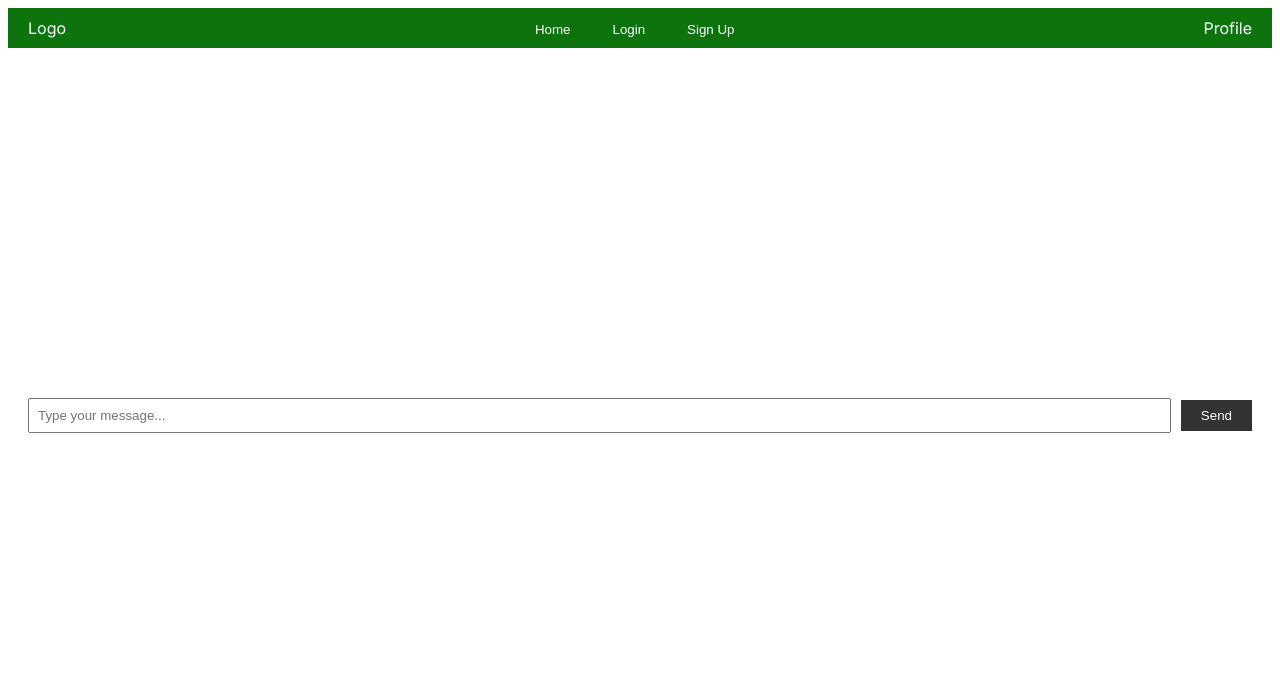
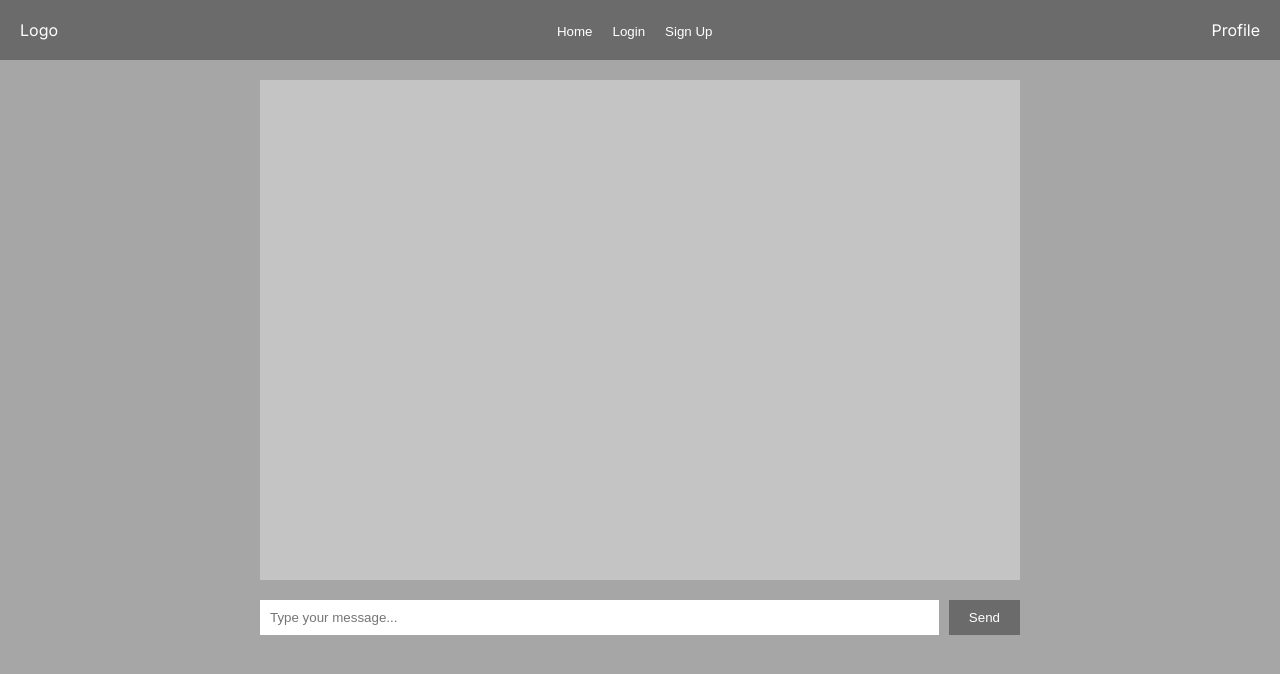
Before and after one commit to shahin-haque/fully-functional-chatbot-interface-implemented-using-Next.js, a Next.js app: page / in a window 1280 px wide. Shown: the top 674 px of the page. Built offline with nearby package versions, Linux system fonts and the light colour scheme.

Commit message:
change color

```diff
--- a/src/app/globals.css
+++ b/src/app/globals.css
@@ -1,3 +1,18 @@
+*,
+*::after,
+*::before {
+  box-sizing: border-box;
+  padding: 0;
+  margin: 0;
+}
+body {
+  scroll-behavior: smooth;
+  background-color: #a6a6a6;
+}
+input,
+button {
+  border: none;
+}
 .container {
   margin: 0 auto;
   padding: 20px;
@@ -5,19 +20,20 @@
 }
 
 .navbar {
-  background-color: rgb(13, 115, 13);
+  background-color: #6c6b6b;
+
   color: #fff;
   display: flex;
   justify-content: space-between;
   align-items: center;
-  padding: 10px 20px;
+  padding: 20px;
 }
 
 .nav-links button {
   background: none;
   border: none;
   color: #fff;
-  margin: 0 15px;
+  margin: 0 10px;
   cursor: pointer;
 }
 
@@ -29,9 +45,10 @@
 }
 
 .messaging-area {
-  height: 300px;
+  height: 500px;
   overflow-y: auto;
   padding: 20px;
+  background-color: #c4c4c4;
 }
 
 .message {
@@ -50,7 +67,7 @@
 }
 
 .sent-time {
-  color: #888;
+  color: #6c6b6b;
 }
 
 .message-content {
@@ -62,19 +79,25 @@
 .message-input {
   display: flex;
   align-items: center;
-  padding: 10px 20px;
+  padding: 20px 0;
+  /* margin-top: 10px; */
 }
 
 .message-input input {
   flex: 1;
-  padding: 8px;
+  padding: 10px;
 }
 
 .message-input button {
-  background-color: #333;
+  background-color: #6c6b6b;
+
   color: #fff;
   border: none;
-  padding: 8px 20px;
+  padding: 10px 20px;
   margin-left: 10px;
   cursor: pointer;
+  transition: all 300ms ease-in-out;
 }
+.message-input button:hover {
+  opacity: 0.7;
+}
--- a/src/app/page.js
+++ b/src/app/page.js
@@ -39,7 +39,7 @@ export default function Home() {
   };
 
   return (
-    <main>
+    <main className="container">
       <MessageArea messages={messages} isAITyping={isAITyping} />
       <MessageInput sendMessage={sendMessage} />
     </main>
```
